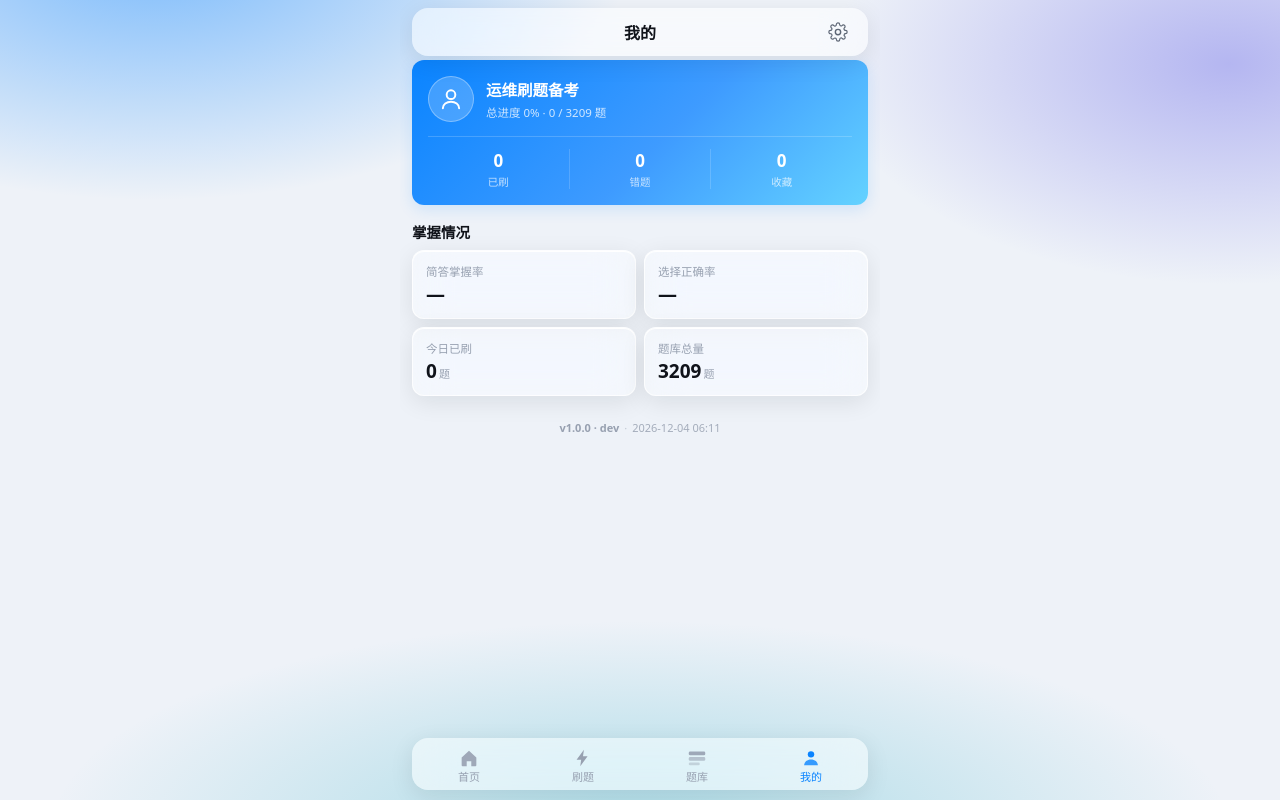
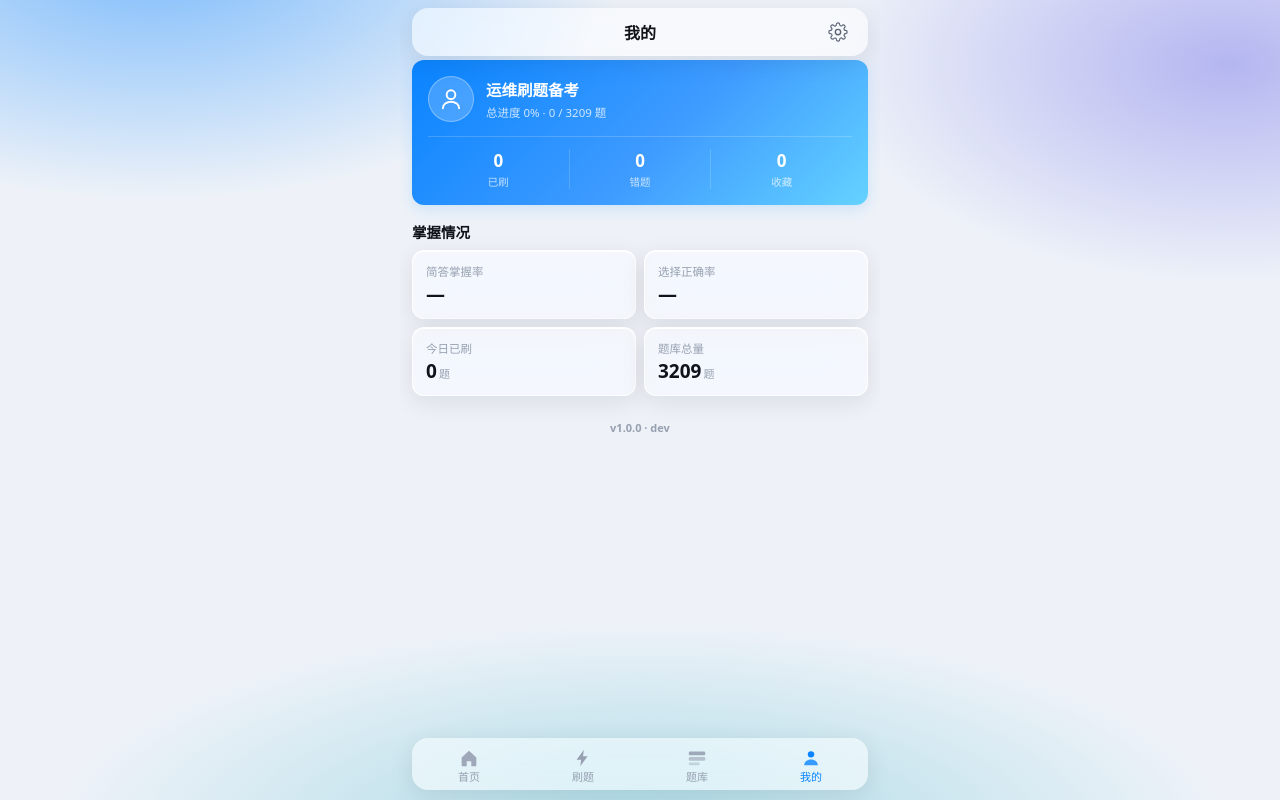
Before and after one commit to fanggafa/OpsInterview-Bank-H5, a Vue app: page /me in a window 1280 px wide. Built offline with nearby package versions, Linux system fonts and the light colour scheme; no server answers.

Commit message:
polish(me): 版本条去掉构建日期，避免被误读为当前时间

```diff
--- a/src/views/MeView.vue
+++ b/src/views/MeView.vue
@@ -4,7 +4,7 @@ import AppHeader from '@/components/AppHeader.vue'
 import { useStudyStore } from '@/stores/studyStore'
 import { useBankStore } from '@/stores/bankStore'
 import { formatPercent } from '@/utils/format'
-import { VERSION_LABEL, formatBuiltAt } from '@/utils/version'
+import { VERSION_LABEL } from '@/utils/version'
 
 /**
  * 「我的」页：只做「看我自己的数据 + 快速进入错题/收藏」。
@@ -21,14 +21,6 @@ const choiceText = computed(() => formatPercent(study.choiceRate))
 const favCount = computed(() => study.favorites.length)
 const wrongCount = computed(() => study.wrongList.length)
 const percentText = computed(() => formatPercent(study.progressRate))
-
-/**
- * 版本信息（我的页底部）。
- *
- * 用途不是「展示」，而是**排障入口**：用户说「我这还是旧题库」时，
- * 让他念一下这里的版本号和构建时间，就能判断是 SW 没更新，还是真的没发版。
- */
-const builtAtText = computed(() => formatBuiltAt())
 
 /**
  * 头部三格数据：**纯展示，不再做跳转**。
@@ -135,13 +127,15 @@ const summary = computed(() => [
 
     <!--
       版本标识：用户反馈「手机上的题库停在 2892 题，不知道自己是哪个版本」。
-      放在「我的」页最底部，一眼能看到当前版本与构建时间，点进去是设置页（有检查更新）。
-      不显眼但一直在 —— 需要时可查，平时不打扰。
+      放在「我的」页最底部，一眼能看到当前版本，点进去是设置页（有检查更新与构建时间）。
+
+      **只显示「版本 · sha」，不显示构建日期**：
+      早先是 `v1.0.0 · ae245d1 · 2026-11-27 14:22`，那个日期很容易被误读成
+      「当前时间」（它长得就像右上角的时钟），而且 sha 已经能定位到具体提交，
+      日期是冗余信息 —— 真要看构建时间，进设置页有完整展示。
     -->
     <router-link to="/settings" class="version">
       <span class="version__label">{{ VERSION_LABEL }}</span>
-      <span class="version__dot">·</span>
-      <span class="version__time">{{ builtAtText }}</span>
     </router-link>
 
   </div>
@@ -237,12 +231,6 @@ const summary = computed(() => [
 }
 .version__label {
   font-weight: 600;
-}
-.version__dot {
-  opacity: 0.5;
-}
-.version__time {
-  opacity: 0.85;
 }
 /* ---------- 四宫格 ---------- */
 .grid {
```
Also changed, not shown: 2 other files (tests, documents, lock files or other folders).
